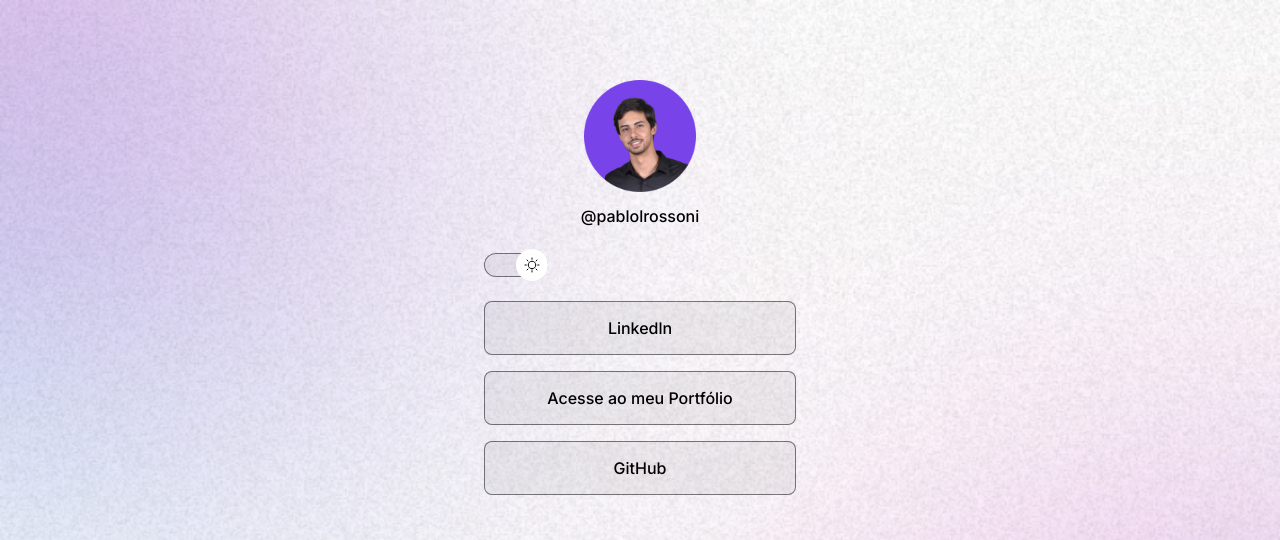
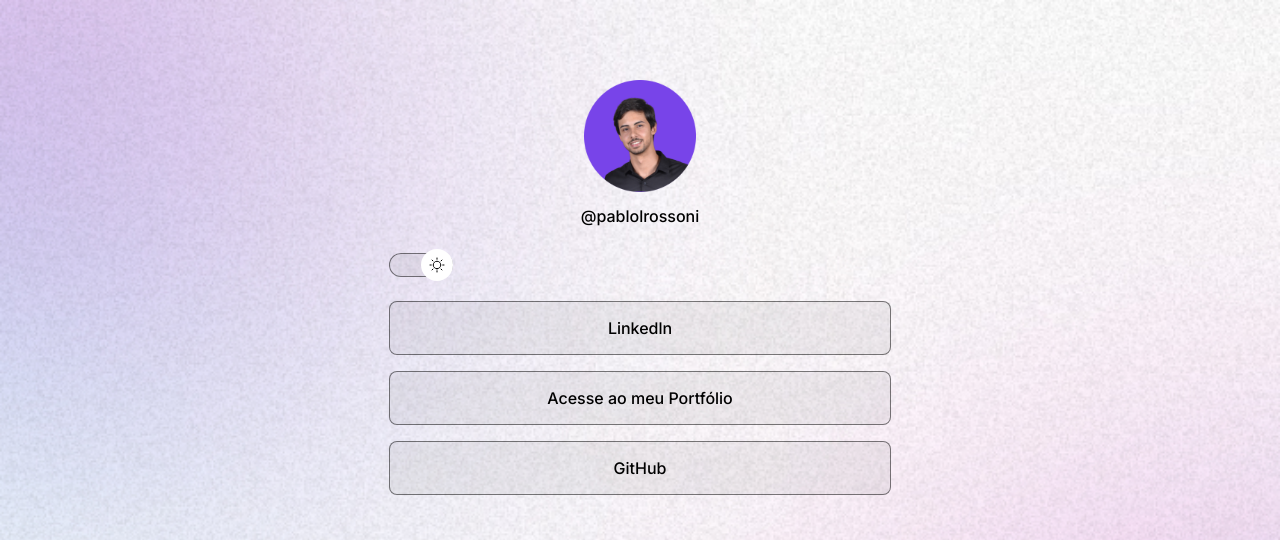
Before and after one commit to RossoniPablo/dev-links, a plain HTML site: page index.html in a window 1280 px wide. Shown: the top 540 px of the page. Drawn offline with nearby package versions, Linux system fonts and the light colour scheme.

Commit message:
Ajustando a largura do container

```diff
--- a/style.css
+++ b/style.css
@@ -35,7 +35,8 @@ body * {
 }
 
 #container {
-    width: 360px;
+    width: 100%;
+    max-width: 550px;
     margin: 56px auto 0px;
 
     padding: 0 24px;
```
